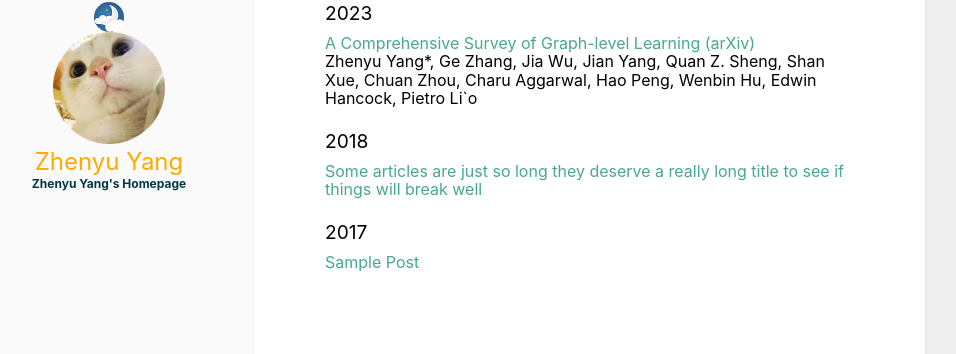
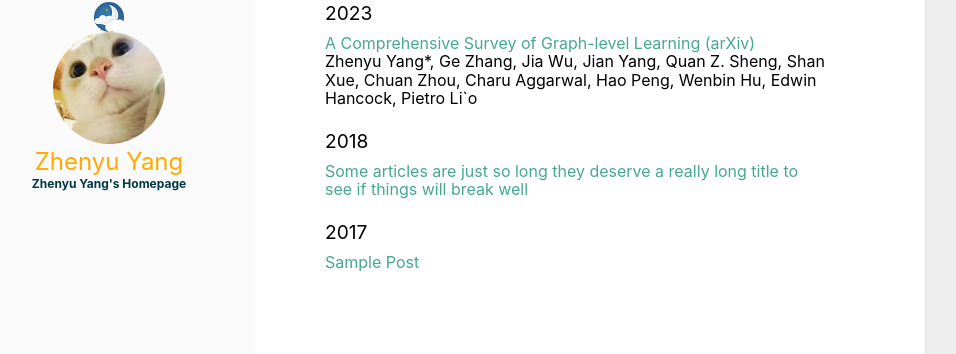
Before and after one commit to ZhenyuYangMQ/ZhenyuYangMQ.github.io, a Jekyll site: the page built from index.html, in a window 1280 px wide. Shown: the part 148-502 px from the top of the page, without its empty margins (195-1151 px from the left). Built offline with Jekyll 4.4.1, drawn with Linux system fonts in a browser that asks for light colours.

Commit message:
Update main.scss

```diff
--- a/assets/css/main.scss
+++ b/assets/css/main.scss
@@ -264,7 +264,7 @@ img {
 .archive_title {
     word-wrap: normal;
     @include breakpoint(medium) {
-        max-width: 90%;
+        max-width: 85%;
     }
 }
 
```
